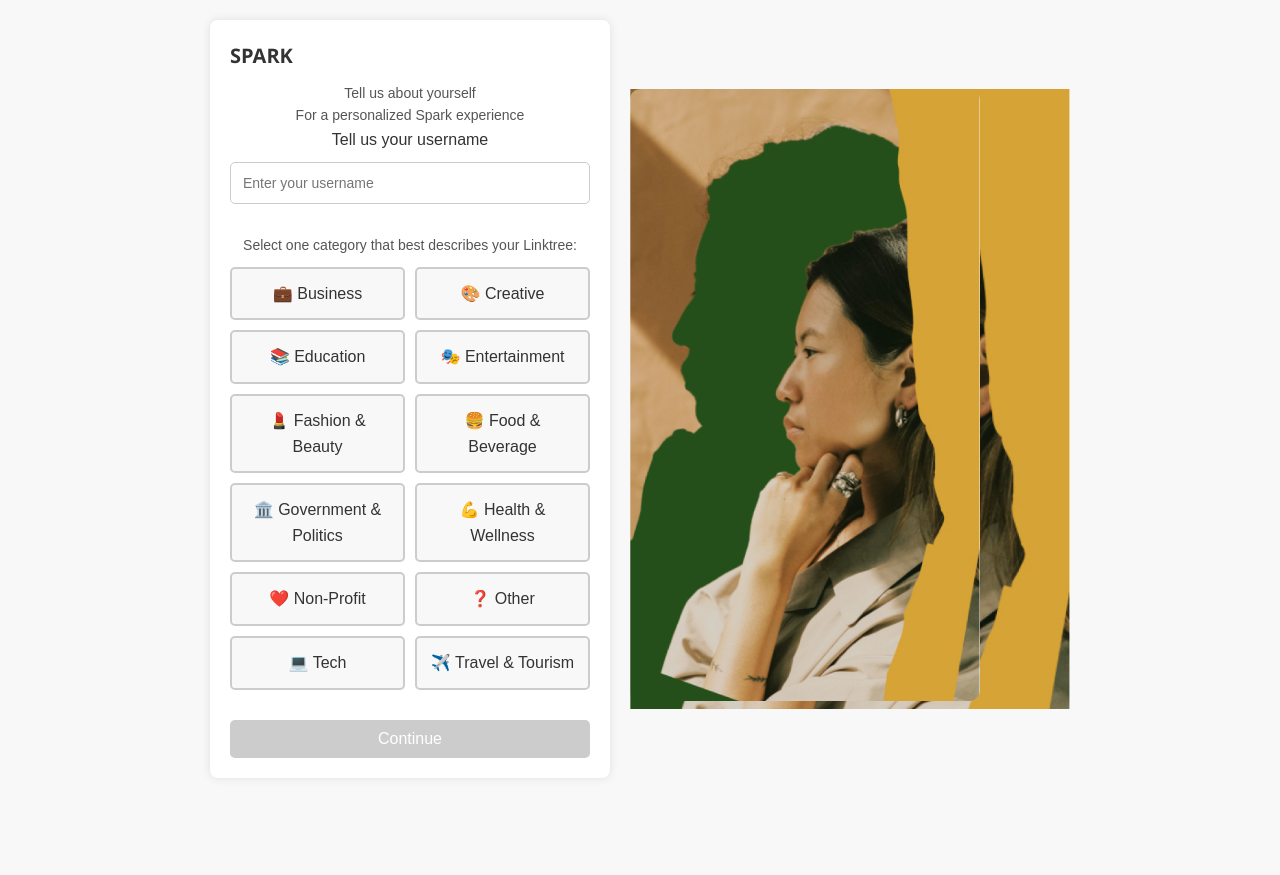
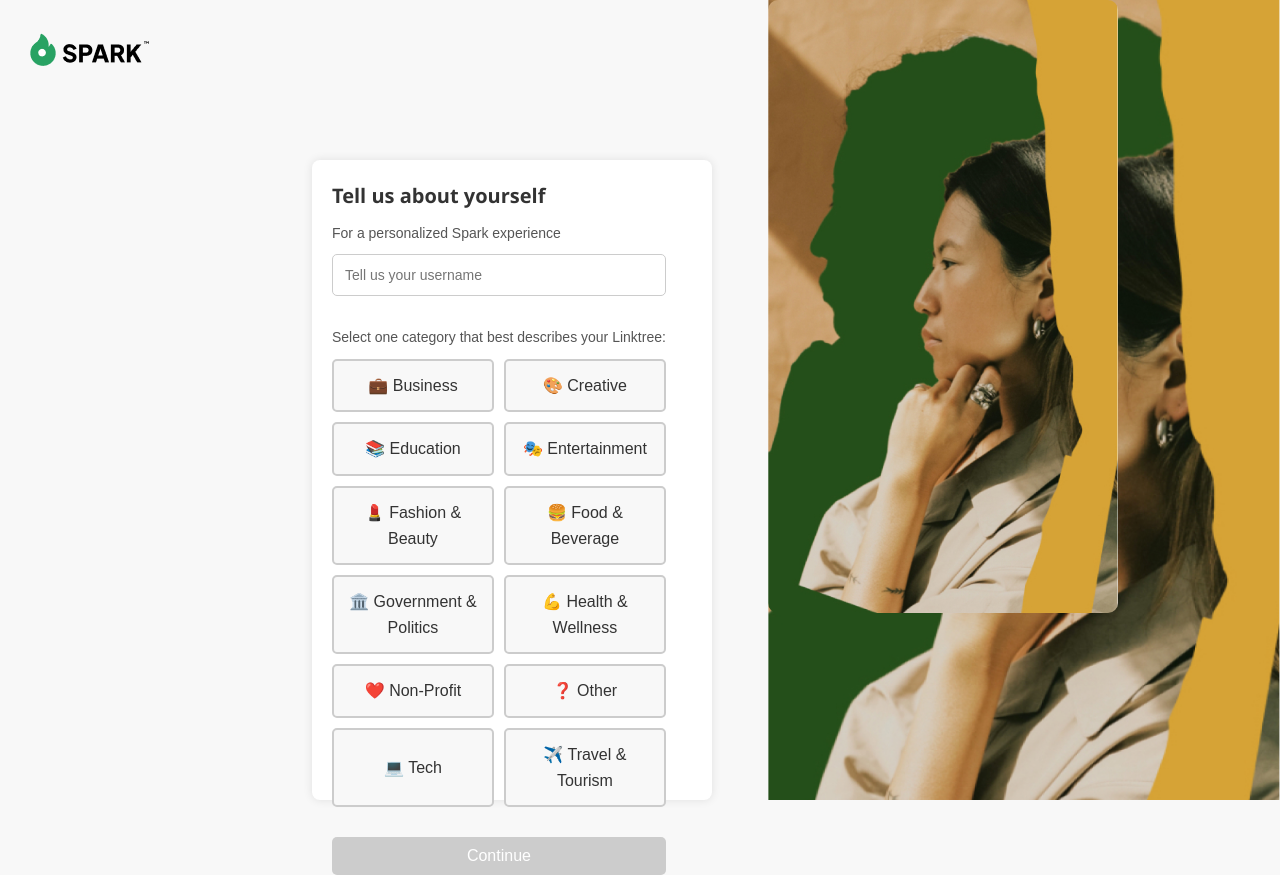
Before and after one commit to aakashsinha-15/link_tree_00, a React (Vite) app in the folder Frontend/: page /tell-us-about-you in a window 1280 px wide. Before the commit the page ends 800 px from the top, so only its background shows below. Built offline with nearby package versions, Linux system fonts and the light colour scheme; sample sign-in values are in the browser's storage.

Commit message:
change11

```diff
--- a/Frontend/src/pages/TellUs/Tellus.css
+++ b/Frontend/src/pages/TellUs/Tellus.css
@@ -1,12 +1,23 @@
 /* Flex Container for Image & Form */
 .tellus-container {
+    width : 100vw;
+    height : 100vh;
     display: flex;
-    align-items: center;
-    justify-content: center;
-    max-width: 900px;
+    /* align-items: center; */
+    justify-content: space-between;
+    /* max-width: 900px; */
     margin: auto;
     gap: 20px;
-    padding: 20px;
+    /* padding: 20px; */
+}
+
+.logo-container{
+    width : 20%;
+    height : 100%;
+    display : flex;
+    position: relative;
+    bottom : 45%;
+    right : 3%;
 }
 
 .image-container img {
@@ -17,8 +28,16 @@
 
 /* Form Styling */
 .form-container {
-    max-width: 500px;
-    text-align: center;
+    /* max-width: 500px; */
+    width : 40%;
+    height : 80%;
+    display: flex;
+    flex-direction : column;
+    align-items: start;
+    justify-content: space-between;
+    position: relative;
+    top : 20%;
+    /* text-align: center; */
 }
 
 .category-selection {
@@ -35,6 +54,7 @@
 
 .category-box {
     padding: 12px;
+    width : 100%;
     border: 2px solid #ccc;
     border-radius: 5px;
     text-align: center;
@@ -78,7 +98,7 @@ button:disabled {
 }
 
 /* Responsive Design */
-@media (max-width: 768px) {
+/* @media (max-width: 768px) {
     .tellus-container {
         flex-direction: column;
         text-align: center;
@@ -88,4 +108,4 @@ button:disabled {
         width: 100%;
         max-width: 300px;
     }
-}
+} */
--- a/Frontend/src/pages/TellUs/Tellus.jsx
+++ b/Frontend/src/pages/TellUs/Tellus.jsx
@@ -2,6 +2,7 @@ import React, { useState } from 'react';
 import './Tellus.css';
 import SparkImage from '../../assets/Frame.jpg';
 import {useNavigate} from 'react-router-dom'
+import logo from '../../assets/logo.png'
 
 function Tellus() {
     const [selectedCategory, setSelectedCategory] = useState('');
@@ -29,15 +30,17 @@ function Tellus() {
 
     return (
         <div className="tellus-container">
+            <div className="logo-container">
+                <img src={logo}/>
+            </div>
 
             <div className="form-container">
-                <h1>SPARK</h1>
-                <p>Tell us about yourself</p>
+                <h1>Tell us about yourself</h1>
                 <p>For a personalized Spark experience</p>
 
                 <form action='submit' onSubmit={submitHandler}>
-                    <label htmlFor="username">Tell us your username</label>
-                    <input type="text" id="username" name="username" placeholder="Enter your username" />
+                    <label htmlFor="username"></label>
+                    <input type="text" id="username" name="username" placeholder="Tell us your username" />
 
                     <div className="category-selection">
                         <p>Select one category that best describes your Linktree:</p>
```
